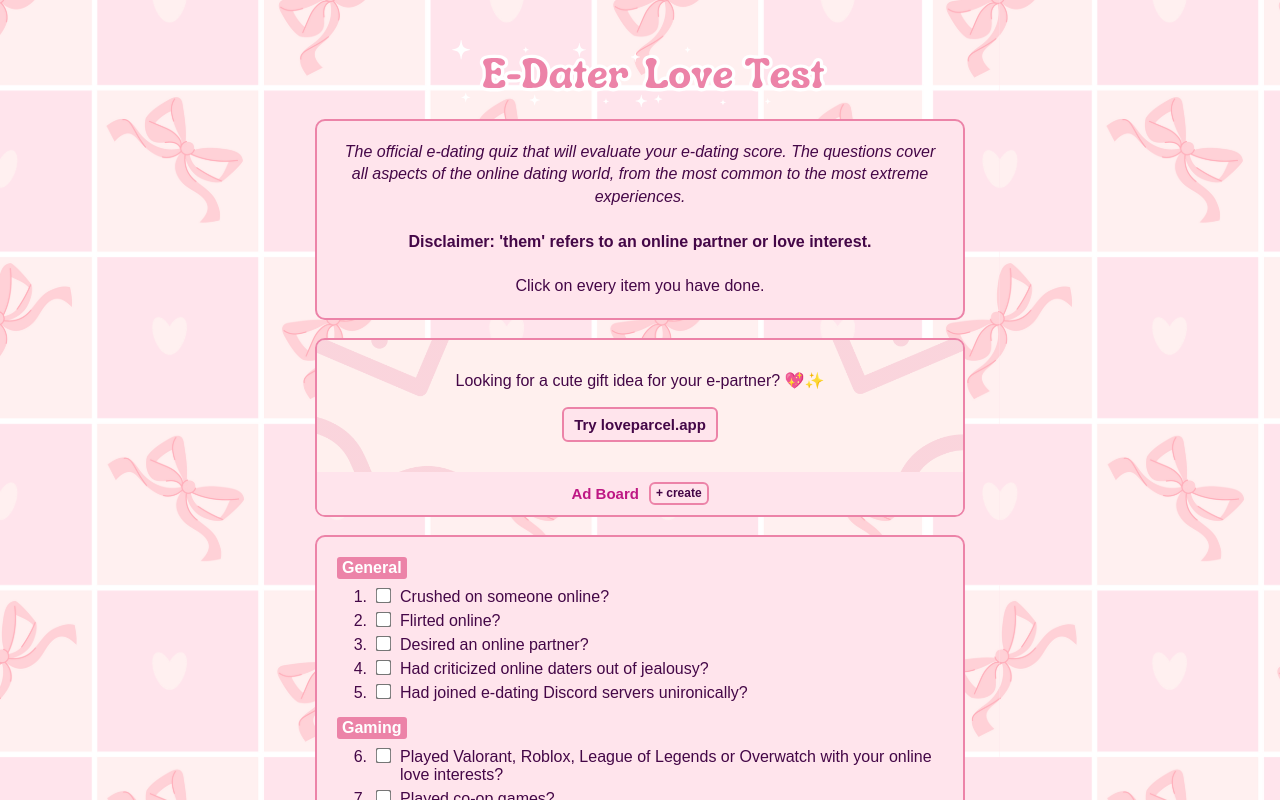
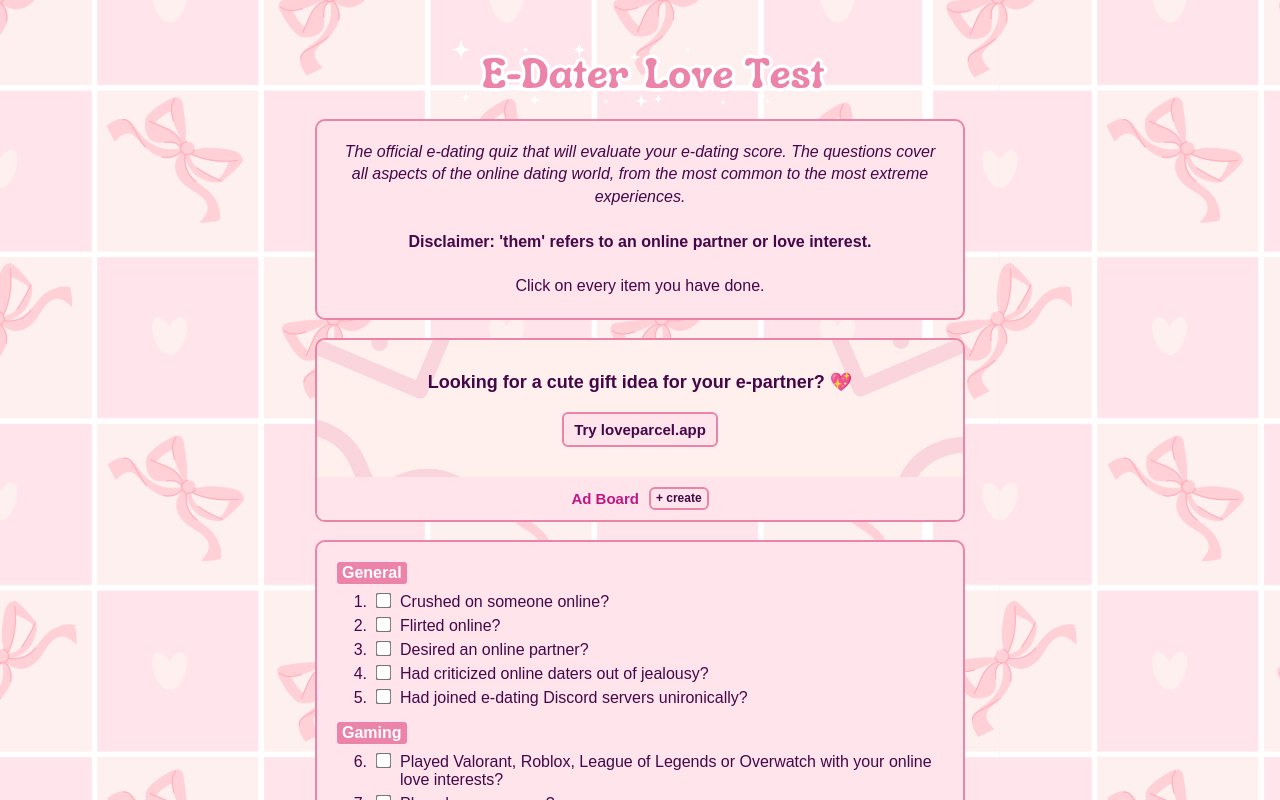
Before and after one commit to alexanderprojects/ept, a React (Vite) app: page / in a window 1280 px wide. Shown: the top 800 px of the page. Built offline with nearby package versions, Linux system fonts and the light colour scheme; no server answers.

Commit message:
added utm lp link

```diff
--- a/src/App.css
+++ b/src/App.css
@@ -55,6 +55,8 @@ body {
 	margin: 0 auto;
 	max-width: 1300px;
 	width: 100%;
+	padding-inline: 10px;
+	/* mobile padding */
 }
 
 /* Website title */
@@ -63,7 +65,7 @@ body {
 	margin-bottom: 12px;
 }
 
-/* General card component */
+/* General card component except ad card doesnt use it*/
 .card {
 	background: #ffe4ec;
 	border: 2px solid #ec83a8;
--- a/src/components/showcaseCard/ShowcaseCard.css
+++ b/src/components/showcaseCard/ShowcaseCard.css
@@ -79,9 +79,13 @@
 	text-align: center;
 }
 .showcase-ad-message {
-	margin-bottom: 5px;
+	margin-bottom: 7px;
+	color: #440747;
+	font-weight: bold;
+	font-size: 18px;
 }
 
+/* NOT USED anymore but used before for clamping to one line - keep all ad card height same when automatic ad card scrolling was on */
 .clamp {
 	padding: 0 50px;
 	line-height: 1.3;
--- a/src/data/ads.json
+++ b/src/data/ads.json
@@ -1,10 +1,10 @@
 [
 	{
 		"id": "1",
-		"Message": "Looking for a cute gift idea for your e-partner? 💖✨ ",
+		"Message": "Looking for a cute gift idea for your e\u2011partner? 💖",
 		"Link": {
 			"text": "Try loveparcel.app",
-			"url": "https://www.loveparcel.app/"
+			"url": "https://loveparcel.app?utm_source=ept&utm_medium=banner&utm_campaign=ept_march_13"
 		},
 		"CreatedAt": "2025-10-08T05:49:41.000Z"
 	}
--- a/src/pages/Home.jsx
+++ b/src/pages/Home.jsx
@@ -6,7 +6,7 @@ import QuizCard from "../components/quizCard/QuizCard";
 import Header from "../components/HeaderCard";
 import ScoreCard from "../components/ScoreCard";
 import ShowcaseCard from "../components/showcaseCard/ShowcaseCard";
-// uses app.css
+// uses App.css
 
 export default function HomePage() {
     const [tasks, setTasks] = useState(questions);
```
